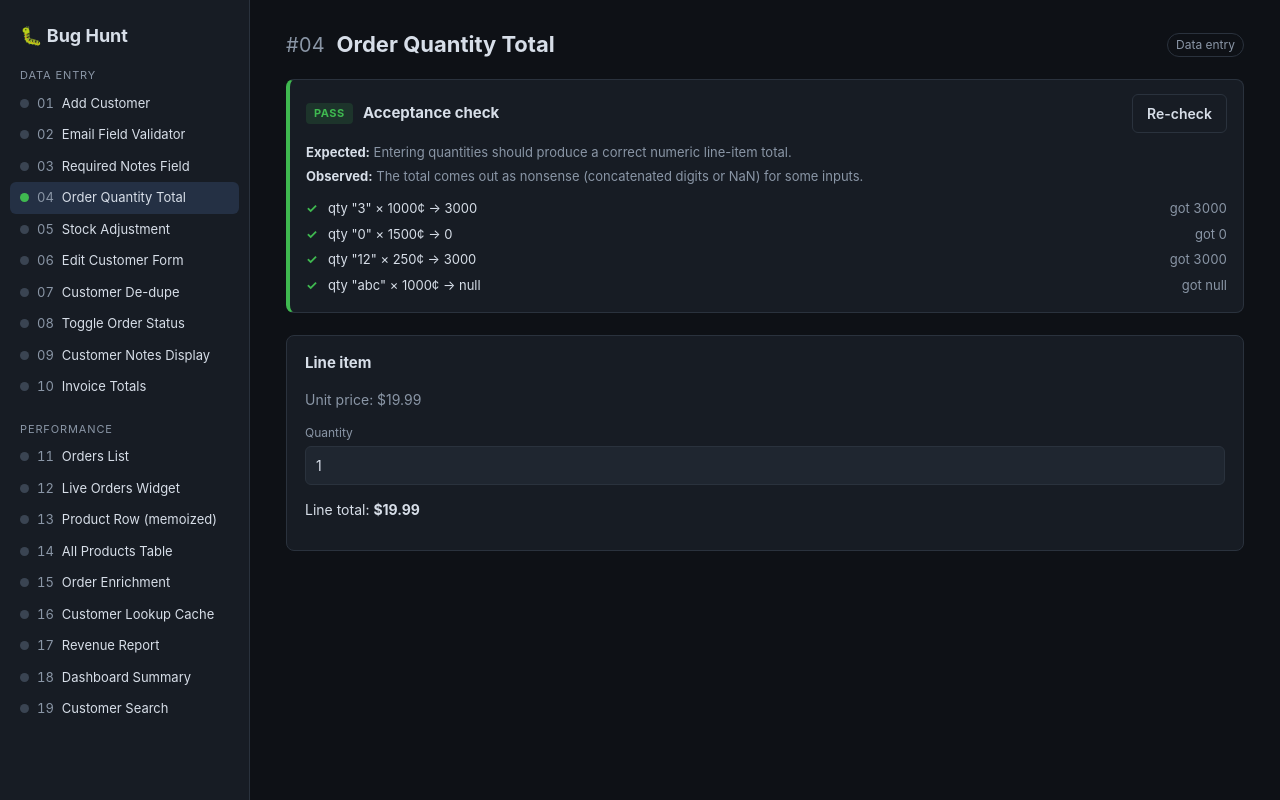
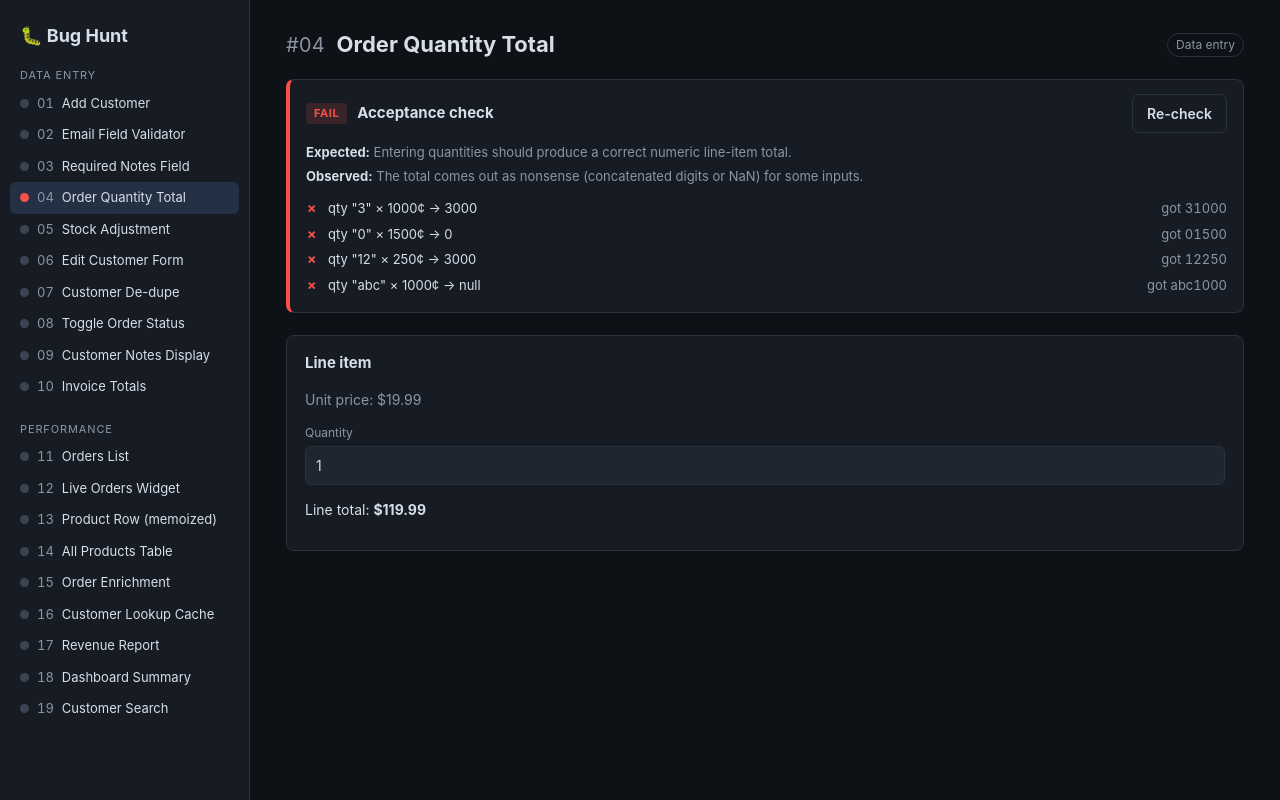
Before and after one commit to SethMcN/bug-hunt, a React (Vite) app: page /c04 in a window 1280 px wide. Built offline with nearby package versions, Linux system fonts and the light colour scheme.

Commit message:
challenge 04: Order Quantity Total

```diff
--- a/src/pages/C04QuantityTotal.tsx
+++ b/src/pages/C04QuantityTotal.tsx
@@ -10,9 +10,8 @@ const ch = challengeById("c04")!;
 // price. Returns null for non-numeric / invalid quantities — never NaN or a
 // concatenated string.
 export function lineTotalCents(qtyInput: string, unitPriceCents: number): number | null {
-  const qty = Number(qtyInput);
-  if (!Number.isInteger(qty) || qty < 0) return null;
-  return qty * unitPriceCents;
+  const qty = qtyInput;
+  return (qty + unitPriceCents) as unknown as number;
 }
 
 function runChecks(): CheckRow[] {
```
